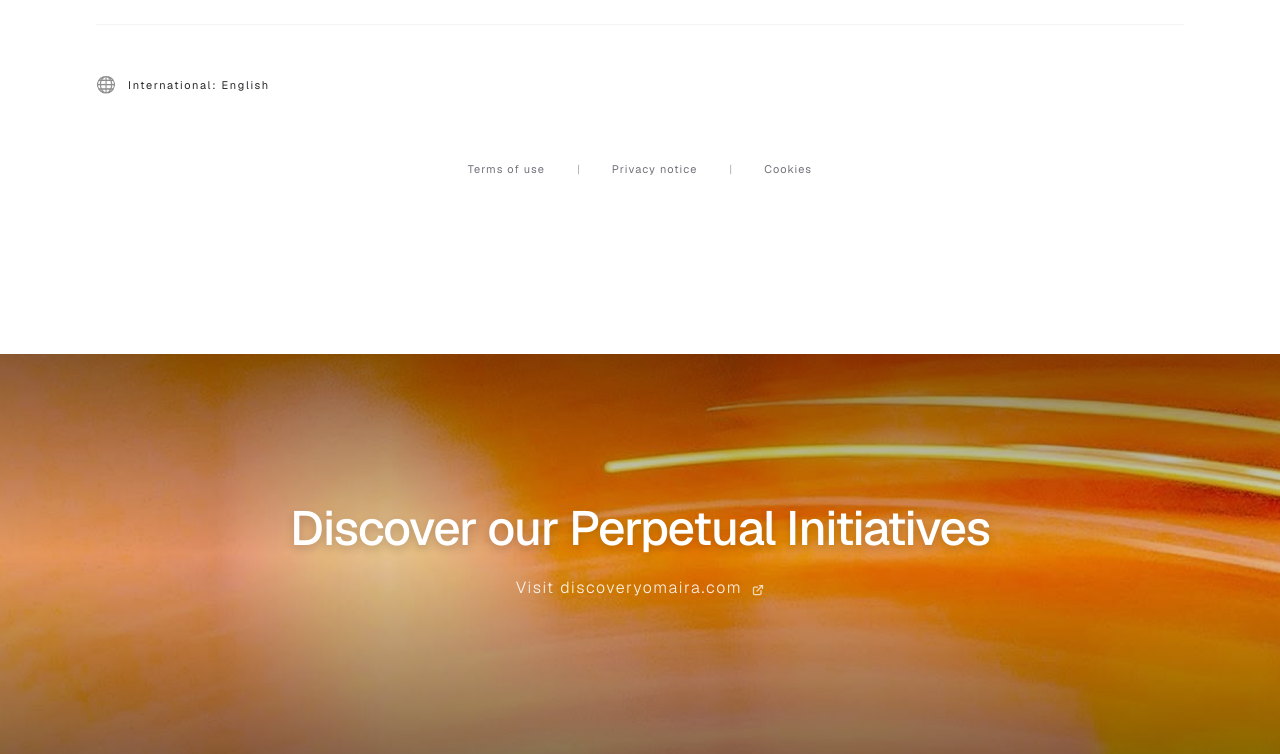
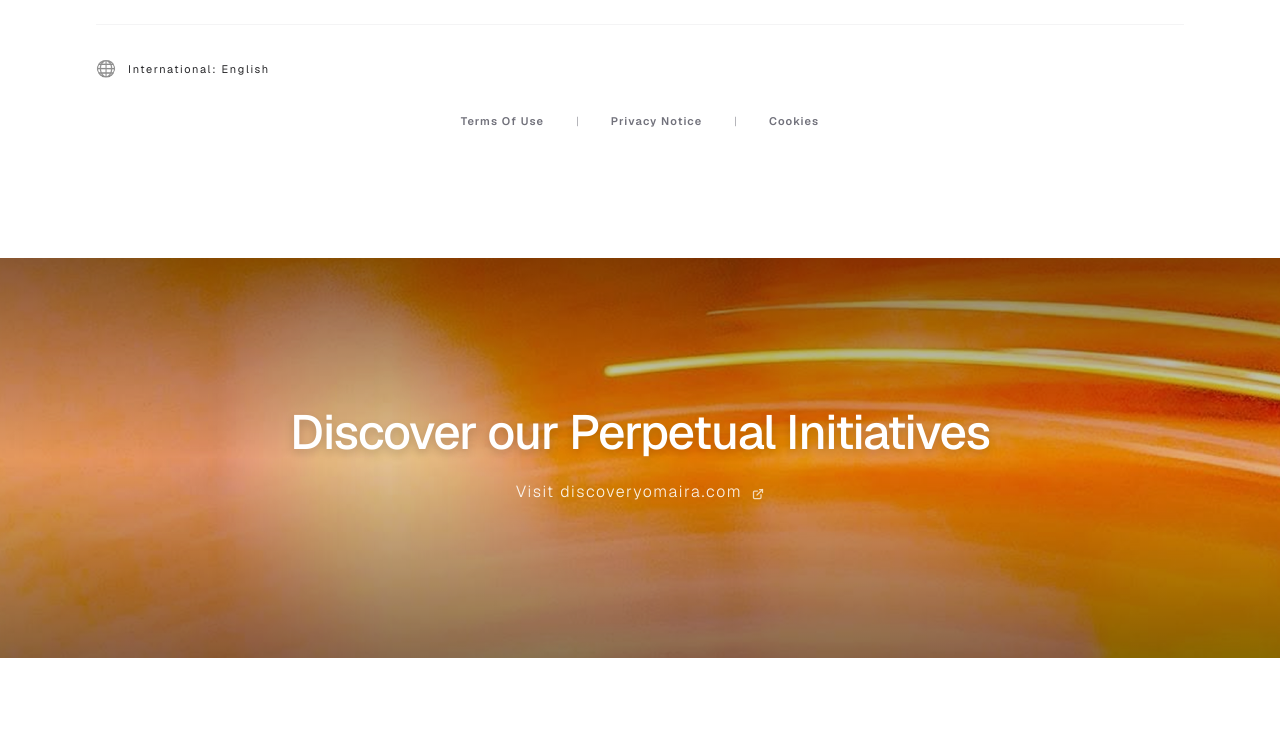
Before and after one commit to karnaufal/fai-portofolio, a Next.js app: page /about in a window 1280 px wide. Shown: the part 4435-5189 px from the top of the page. After the commit the page ends 5093 px from the top, so only its background shows below. Built offline with nearby package versions, Linux system fonts and the light colour scheme.

Commit message:
feat: footer integrated to section 4, center aligned legal links with semi-bold capitalized style

```diff
--- a/app/about/page.tsx
+++ b/app/about/page.tsx
@@ -225,12 +225,12 @@ export default function AboutPage() {
                         </div>
                     </div>
 
-                    {/* 3. Formal Footer - Minimalist Fine Print (Final Polish) */}
-                    <div className="w-full max-w-7xl mx-auto px-10 md:px-24 mt-40">
-                        <div className="pt-12 border-t border-zinc-100 pb-24">
-                            <div className="flex flex-col gap-16 text-[10px] md:text-[11px] font-normal">
+                    {/* 3. Formal Footer - Minimalist Fine Print (Gapless & Compact) */}
+                    <div className="w-full max-w-8xl mx-auto px-10 md:px-24 mt-40">
+                        <div className="pt-8 border-t border-zinc-100 pt -12 pb-12">
+                            <div className="flex flex-col gap-8 text-[10px] md:text-[11px] font-normal"> {/* gap-16 dikecilin jadi gap-8 */}
 
-                                {/* 1. Language Picker - High Contrast on Hover */}
+                                {/* 1. Language Picker */}
                                 <div className="flex items-center gap-3 group cursor-pointer w-fit">
                                     <span className="text-base grayscale group-hover:grayscale-0 transition-all duration-500">🌐</span>
                                     <span className="tracking-[0.15em] capitalized text-zinc-800 group-hover:text-black transition-colors">
@@ -238,17 +238,17 @@ export default function AboutPage() {
                                     </span>
                                 </div>
 
-                                {/* 2. Legal Links - Clean & Minimalist */}
+                                {/* 2. Legal Links - Centered, Capitalized, Semi-bold */}
                                 <div className="flex flex-wrap justify-center items-center gap-x-6 md:gap-x-8 text-zinc-500">
-                                    <a href="#" className="hover:text-black tracking-widest capitalized transition-all duration-300">
+                                    <a href="#" className="hover:text-black tracking-widest capitalize font-semibold transition-all duration-300">
                                         Terms of use
                                     </a>
                                     <span className="text-zinc-500 font-extralight">|</span>
-                                    <a href="#" className="hover:text-black tracking-widest capitalized transition-all duration-300">
+                                    <a href="#" className="hover:text-black tracking-widest capitalize font-semibold transition-all duration-300">
                                         Privacy notice
                                     </a>
                                     <span className="text-zinc-500 font-extralight">|</span>
-                                    <a href="#" className="hover:text-black tracking-widest capitalized transition-all duration-300">
+                                    <a href="#" className="hover:text-black tracking-widest capitalize font-semibold transition-all duration-300">
                                         Cookies
                                     </a>
                                 </div>
```
